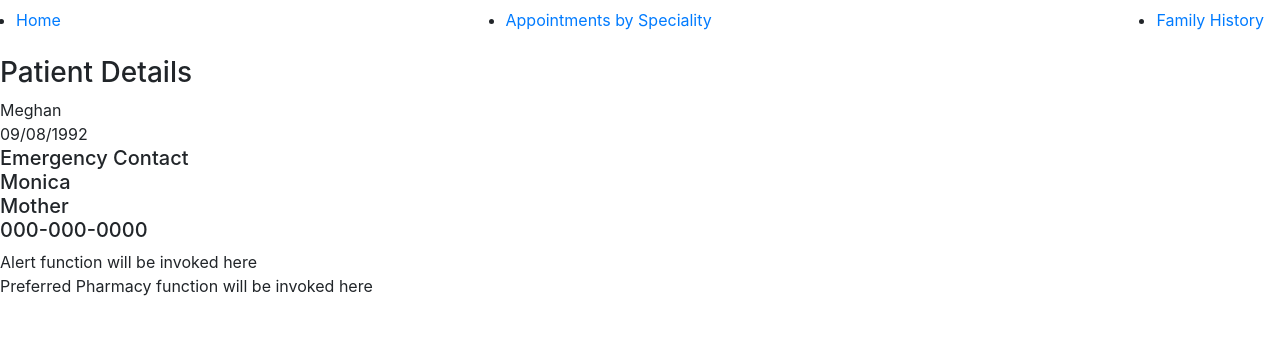
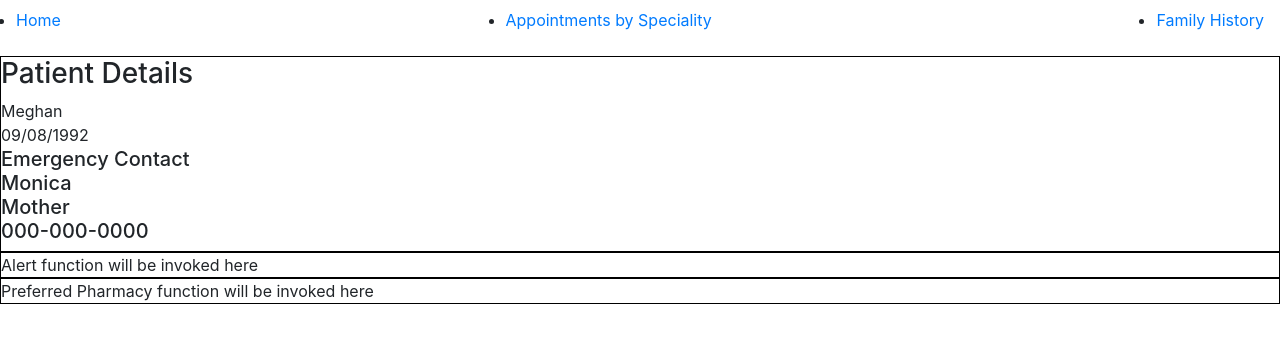
Before and after one commit to MegSemrad/nss-MeghanSemrad-Capstone1, a React (Create React App) app: page / in a window 1280 px wide. Shown: the top 342 px of the page. Built offline with nearby package versions, Linux system fonts and the light colour scheme.

Commit message:
added css to permanent section

```diff
--- a/src/components/permanentDashboardSection/permanentDashboardSection.css
+++ b/src/components/permanentDashboardSection/permanentDashboardSection.css
@@ -0,0 +1,3 @@
+.permanentDashboardSection {
+    border: 1px black solid;
+}
--- a/src/components/permanentDashboardSection/permanentDashboardSection.js
+++ b/src/components/permanentDashboardSection/permanentDashboardSection.js
@@ -1,9 +1,10 @@
 import React from "react";
+import "./permanentDashboardSection.css"
 
 export const PermanentDashboardSection = ({ patientDetail }) => {
     return (
         <>
-            <section className="patientDetails">
+            <section className="patientDetails, permanentDashboardSection">
                 <h3 className="patientDetails__card__title">Patient Details</h3>
                 <div className="patientDetails__name">Meghan</div>
                 <div className="patientDetails__name">09/08/1992</div>
@@ -13,8 +14,8 @@ export const PermanentDashboardSection = ({ patientDetail }) => {
                     <div className="emergency__contact__phone__number">000-000-0000</div>
                 </h5>
             </section>
-            <section>Alert function will be invoked here</section>
-            <section>Preferred Pharmacy function will be invoked here</section>
+            <section className="permanentDashboardSection">Alert function will be invoked here</section>
+            <section className="permanentDashboardSection">Preferred Pharmacy function will be invoked here</section>
         </>
     )
 };
```
